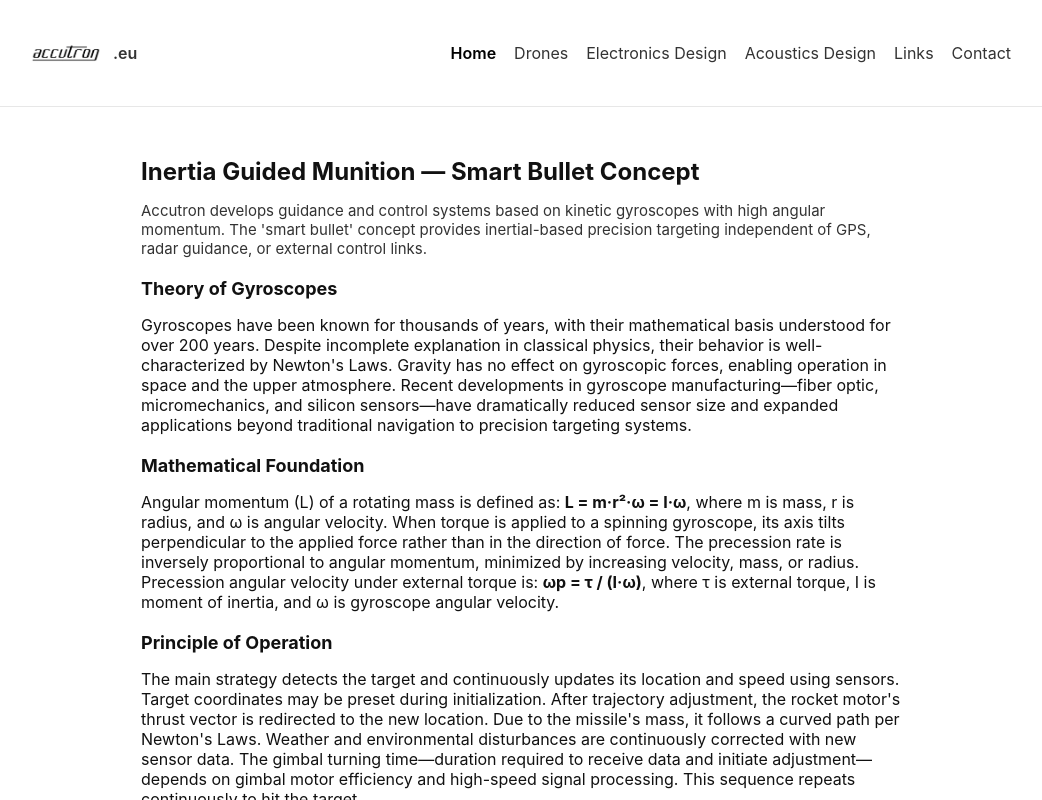
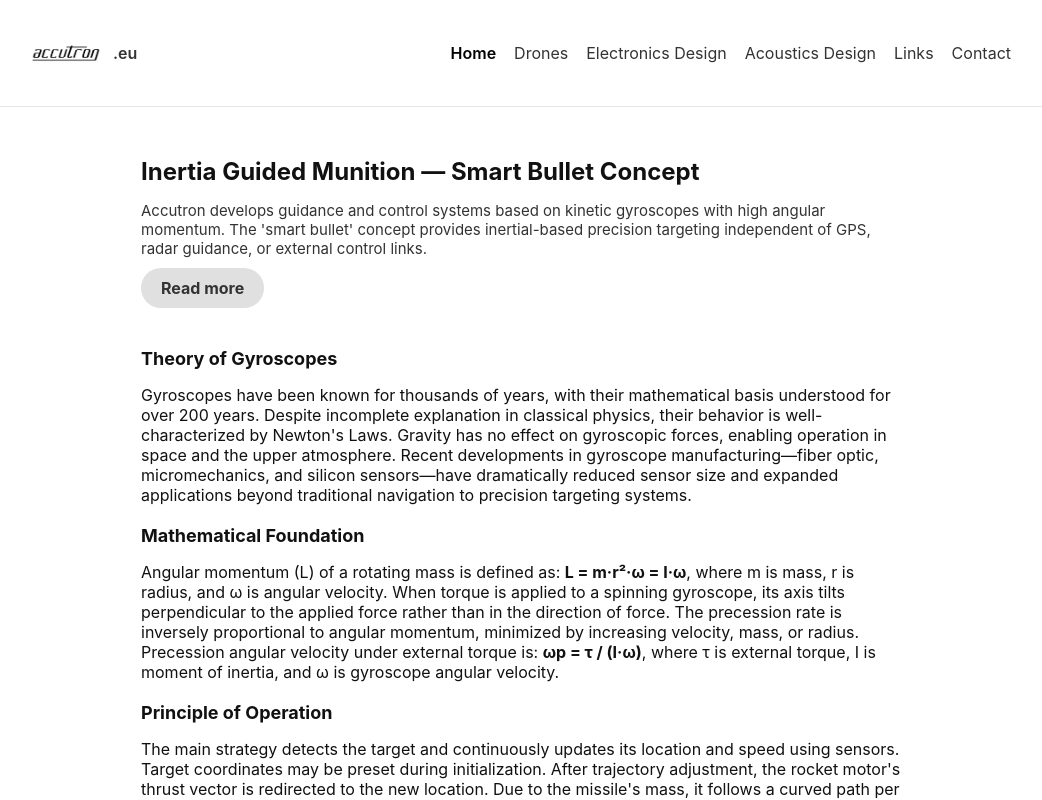
Before and after one commit to ElkkuTee/accutron, a React (Vite) app: page / in a window 1280 px wide. Shown: the top 800 px of the page, without its empty margins (119-1161 px from the left). Built offline with nearby package versions, Linux system fonts and the light colour scheme.

Commit message:
Added read more button with the accutron.pdf

```diff
--- a/src/pages/Home.jsx
+++ b/src/pages/Home.jsx
@@ -10,6 +10,15 @@ export default function Home(){
       </Helmet>
       <h1>Inertia Guided Munition — Smart Bullet Concept</h1>
       <p className="lead">Accutron develops guidance and control systems based on kinetic gyroscopes with high angular momentum. The 'smart bullet' concept provides inertial-based precision targeting independent of GPS, radar guidance, or external control links.</p>
+
+      <a
+        href="/Accutron.pdf"
+        target="_blank"
+        rel="noopener noreferrer"
+        style={{ display: 'inline-block', backgroundColor: '#e0e0e0', color: '#333', padding: '10px 20px', borderRadius: '20px', textDecoration: 'none', marginBottom: '20px', fontWeight: 'bold' }}
+      >
+        Read more
+      </a>
 
       <h2>Theory of Gyroscopes</h2>
       <p>Gyroscopes have been known for thousands of years, with their mathematical basis understood for over 200 years. Despite incomplete explanation in classical physics, their behavior is well-characterized by Newton's Laws. Gravity has no effect on gyroscopic forces, enabling operation in space and the upper atmosphere. Recent developments in gyroscope manufacturing—fiber optic, micromechanics, and silicon sensors—have dramatically reduced sensor size and expanded applications beyond traditional navigation to precision targeting systems.</p>
```
Also changed, not shown: 1 other file (tests, documents, lock files or other folders).
